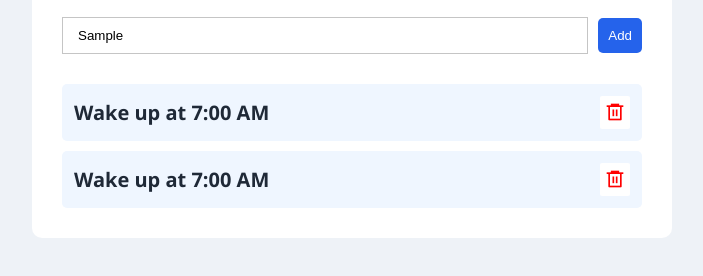
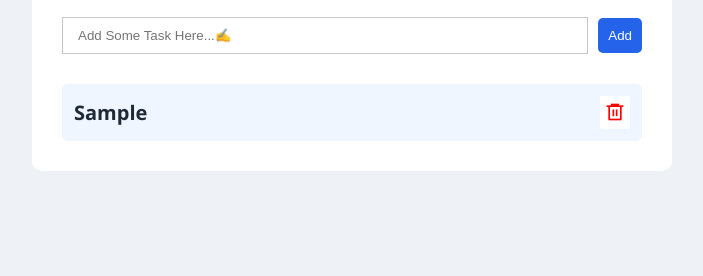
Before and after one commit to rohanraut16/ToDo-List, a plain HTML site: page index.html in a window 1280 px wide. Both pictures are taken after typing "Sample" into the empty fields and a click on the button "Add". Shown: the part 126-402 px from the top of the page, without its empty margins (288-991 px from the left). Drawn offline with nearby package versions, Linux system fonts and the light colour scheme.

Commit message:
Implement add and delete task features

```diff
--- a/index.html
+++ b/index.html
@@ -12,22 +12,11 @@
 
             <h1 class="heading"> My Todo List</h1>
             <div class="addContainer">
-                <input type="text" class="inputValue" placeholder="Add Some Task Here...✍️">
-                <button>Add</button>
+                <input type="text" id="inputValue" placeholder="Add Some Task Here...✍️">
+                <button class="addInput">Add</button>
             </div>
             <div class="listContainer">
-                <div class="list">
-                    <p>Wake up at 7:00 AM</p>
-                    <button class="deleteBtn">
-                       <i class="ri-delete-bin-6-line"></i>
-                    </button>
-                </div>
-                <div class="list">
-                    <p>Wake up at 7:00 AM</p>
-                    <button class="deleteBtn">
-                       <i class="ri-delete-bin-6-line"></i>
-                    </button>
-                </div>
+
             </div>
     </div>
 
--- a/script.js
+++ b/script.js
@@ -0,0 +1,48 @@
+
+let listContainer=document.querySelector('.listContainer');
+let inputValue=document.querySelector('#inputValue');
+let addInput=document.querySelector('.addInput');
+
+let list=[ ]
+
+
+function renderList(arr){
+    listContainer.innerHTML=''
+    arr.map((obj)=>{
+        let divelm=document.createElement('div');
+        divelm.classList.add('list');
+        divelm.innerHTML=`
+            <p>${obj.text}</p>
+
+        `
+        let btnelem=document.createElement('button');
+        btnelem.className='deleteBtn';
+        btnelem.innerHTML='<i class="ri-delete-bin-6-line"></i>'
+        divelm.append(btnelem)
+        btnelem.onclick=()=>{
+            removeHandle(obj.id)
+        }
+        listContainer.append(divelm)
+    })
+}
+renderList(list);
+
+function handleAddList(){
+    let taskList={
+        id:Date.now(),
+        text:inputValue.value
+    }
+    list.unshift(taskList)
+
+    renderList(list)
+    inputValue.value=''
+}
+
+addInput.addEventListener('click',handleAddList)
+
+function removeHandle(id){
+       list=list.filter((obj)=>{
+        return obj.id !== id;
+    })
+    renderList(list)
+}
--- a/style.css
+++ b/style.css
@@ -35,7 +35,7 @@ html, body {
         gap: 10px;
         margin-bottom: 30px;
 
-        .inputValue {
+        #inputValue {
             width: 100%;
             padding: 10px 15px;
             border: 1px solid rgba(0, 0, 0, 0.226);
```
